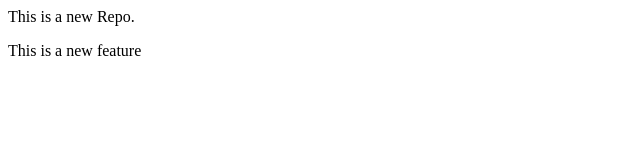
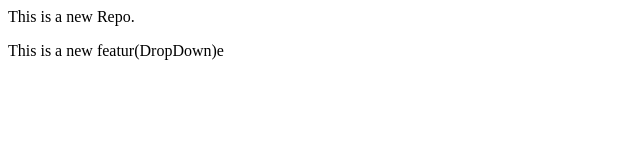
Before and after one commit to sankhauchiha/localrepo, a plain HTML site: page index.html in a window 1280 px wide. Shown: the full height of the page, 0-640 px from the left. Drawn offline with Linux system fonts and the light colour scheme.

Commit message:
Add Dropdown

```diff
--- a/index.html
+++ b/index.html
@@ -1,2 +1,2 @@
 <p>This is a new Repo.</p>
-<p>This is a new feature</p>
+<p>This is a new featur(DropDown)e</p>
```
